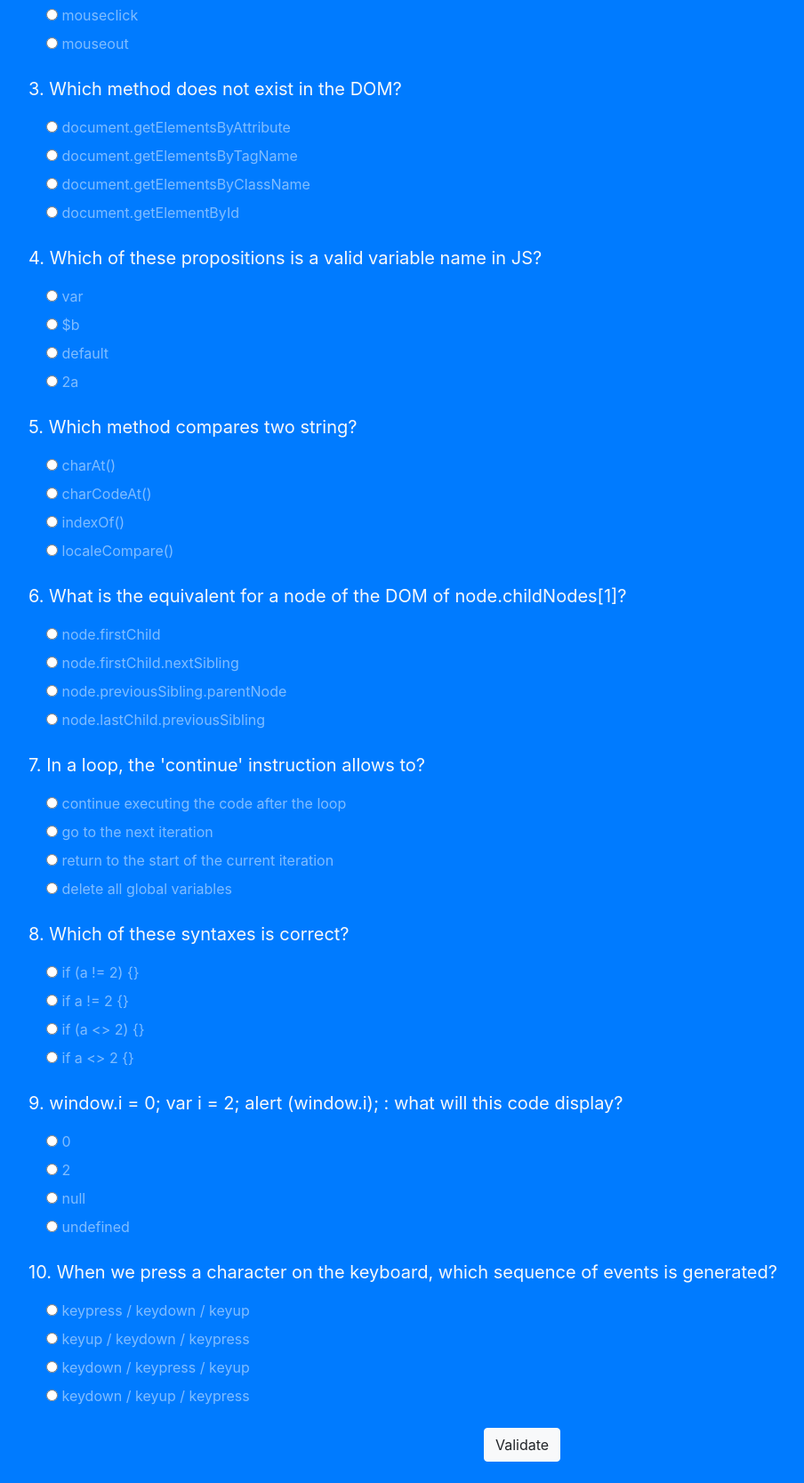
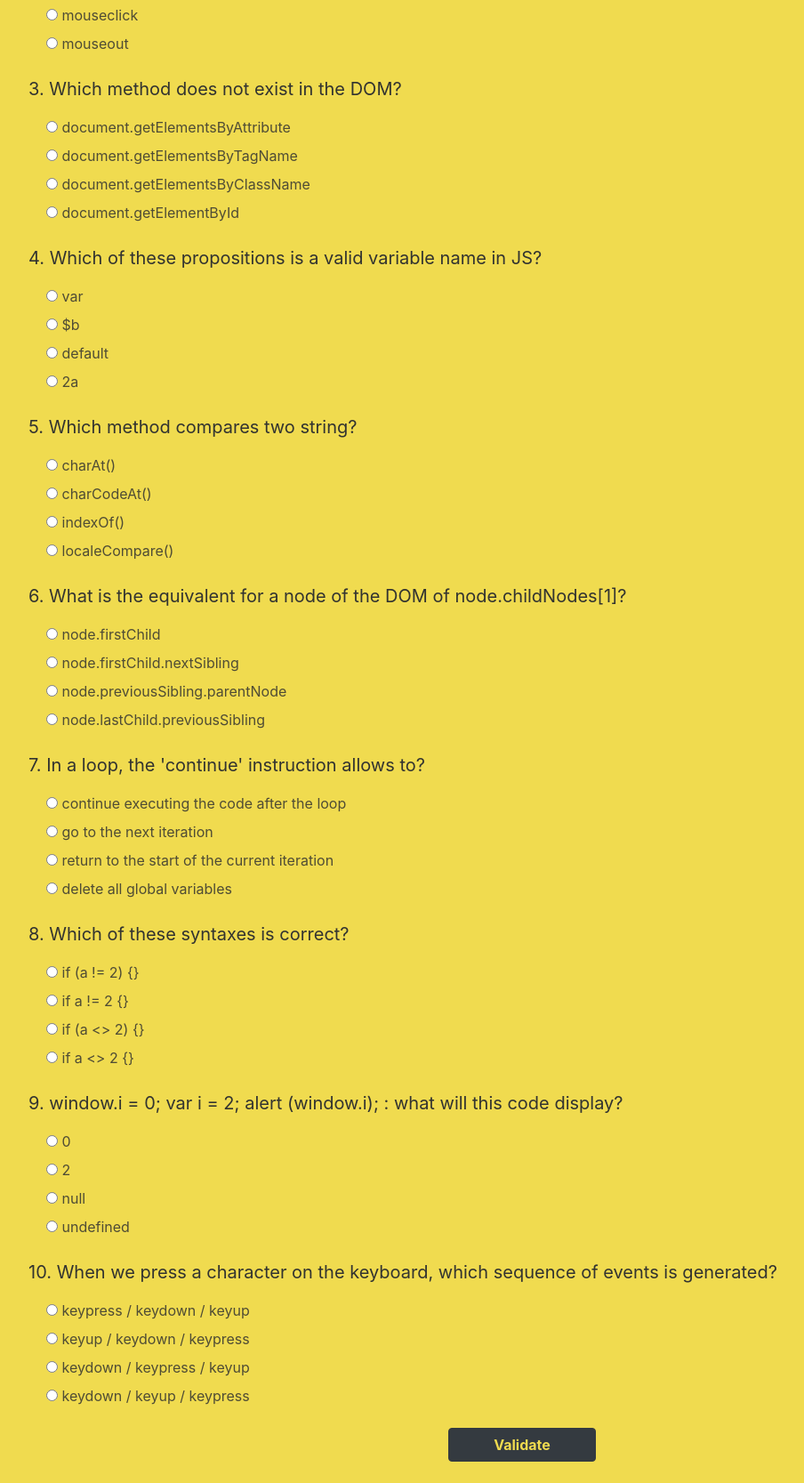
Before and after one commit to badroyacine/Simple-JsDev-Quiz, a plain HTML site: page index.html in a window 1280 px wide. Shown: the part 548-2215 px from the top of the page at 89% size, without its empty margins (53-957 px from the left). Drawn offline with nearby package versions, Linux system fonts and the light colour scheme.

Commit message:
change style

```diff
--- a/index.html
+++ b/index.html
@@ -6,220 +6,221 @@
   <meta http-equiv="X-UA-Compatible" content="ie=edge">
   <title>JavaScript Quiz</title>
   <link rel="stylesheet" href="https://stackpath.bootstrapcdn.com/bootstrap/4.3.1/css/bootstrap.min.css" integrity="sha384-ggOyR0iXCbMQv3Xipma34MD+dH/1fQ784/j6cY/iJTQUOhcWr7x9JvoRxT2MZw1T" crossorigin="anonymous">
+  <link rel="stylesheet" href="style.css">
 </head>
 <body>
   <!-- top section -->
   <div class="py-3 bg-white text-center">
     <div class="container">
-      <h2 class="text-primary display-3 my-4">JavaScript Quiz</h2>
+      <h2 class="display-3 my-4 text-secondary-color">JavaScript Quiz</h2>
     </div>
   </div>
 
   <!-- result section -->
-  <div class="result py-4 d-none bg-light text-center">
+  <div class="result py-4 d-none bg-secondary-color-85 text-center">
     <div class="container lead">
-      <p>You score is <span class="text-primary display-4 p-3">0%</span></p>
+      <p class="text-white">You score is <span class="text-primary-color display-4 p-3">0%</span></p>
     </div>
   </div>
 
   <!-- quiz section -->
-  <div class="quiz py-4 bg-primary">
+  <div class="quiz py-4 bg-primary-color">
     <div class="container">
-      <h2 class="m4-5 text-white">Test your Javascript skills...</h2>
+      <h2 class="m4-5 text-secondary-color">Test your Javascript skills...</h2>
 
-      <form class="quiz-form text-light">
+      <form class="quiz-form text-secondary-color">
         <div class="my-4">
           <p class="lead font-weight-normal">1. Which attribute of the nodes of the DOM corresponds to the HTML attribute 'class'?</p>
-          <div class="form-check my-2 text-white-50">
+          <div class="form-check my-2 text-secondary-color-85">
             <input type="radio" name="q1" value="A">
             <label class="form-check-label">class</label>
           </div>
-          <div class="form-check my-2 text-white-50">
+          <div class="form-check my-2 text-secondary-color-85">
             <input type="radio" name="q1" value="B">
             <label class="form-check-label">CLASS</label>
           </div>
-          <div class="form-check my-2 text-white-50">
+          <div class="form-check my-2 text-secondary-color-85">
             <input type="radio" name="q1" value="C">
             <label class="form-check-label">className</label>
           </div>
-          <div class="form-check my-2 text-white-50">
+          <div class="form-check my-2 text-secondary-color-85">
             <input type="radio" name="q1" value="D">
             <label class="form-check-label">classAttribut</label>
           </div>
         </div>
         <div class="my-4">
           <p class="lead font-weight-normal">2. Which of these types of events does not exist?</p>
-          <div class="form-check my-2 text-white-50">
+          <div class="form-check my-2 text-secondary-color-85">
             <input type="radio" name="q2" value="A">
             <label class="form-check-label">blur</label>
           </div>
-          <div class="form-check my-2 text-white-50">
+          <div class="form-check my-2 text-secondary-color-85">
             <input type="radio" name="q2" value="B">
             <label class="form-check-label">load</label>
           </div>
-          <div class="form-check my-2 text-white-50">
+          <div class="form-check my-2 text-secondary-color-85">
             <input type="radio" name="q2" value="C">
             <label class="form-check-label">mouseclick</label>
           </div>
-          <div class="form-check my-2 text-white-50">
+          <div class="form-check my-2 text-secondary-color-85">
             <input type="radio" name="q2" value="D">
             <label class="form-check-label">mouseout</label>
           </div>
         </div>
         <div class="my-4">
           <p class="lead font-weight-normal">3. Which method does not exist in the DOM?</p>
-          <div class="form-check my-2 text-white-50">
+          <div class="form-check my-2 text-secondary-color-85">
             <input type="radio" name="q3" value="A">
             <label class="form-check-label">document.getElementsByAttribute</label>
           </div>
-          <div class="form-check my-2 text-white-50">
+          <div class="form-check my-2 text-secondary-color-85">
             <input type="radio" name="q3" value="B">
             <label class="form-check-label">document.getElementsByTagName</label>
           </div>
-          <div class="form-check my-2 text-white-50">
+          <div class="form-check my-2 text-secondary-color-85">
             <input type="radio" name="q3" value="C">
             <label class="form-check-label">document.getElementsByClassName</label>
           </div>
-          <div class="form-check my-2 text-white-50">
+          <div class="form-check my-2 text-secondary-color-85">
             <input type="radio" name="q3" value="D">
             <label class="form-check-label">document.getElementById</label>
           </div>
         </div>
         <div class="my-4">
           <p class="lead font-weight-normal">4. Which of these propositions is a valid variable name in JS?</p>
-          <div class="form-check my-2 text-white-50">
+          <div class="form-check my-2 text-secondary-color-85">
             <input type="radio" name="q4" value="A">
             <label class="form-check-label">var</label>
           </div>
-          <div class="form-check my-2 text-white-50">
+          <div class="form-check my-2 text-secondary-color-85">
             <input type="radio" name="q4" value="B">
             <label class="form-check-label">$b</label>
           </div>
-          <div class="form-check my-2 text-white-50">
+          <div class="form-check my-2 text-secondary-color-85">
             <input type="radio" name="q4" value="C">
             <label class="form-check-label">default</label>
           </div>
-          <div class="form-check my-2 text-white-50">
+          <div class="form-check my-2 text-secondary-color-85">
             <input type="radio" name="q4" value="D">
             <label class="form-check-label">2a</label>
           </div>
         </div>
         <div class="my-4">
           <p class="lead font-weight-normal">5. Which method compares two string?</p>
-          <div class="form-check my-2 text-white-50">
+          <div class="form-check my-2 text-secondary-color-85">
             <input type="radio" name="q5" value="A">
             <label class="form-check-label">charAt()</label>
           </div>
-          <div class="form-check my-2 text-white-50">
+          <div class="form-check my-2 text-secondary-color-85">
             <input type="radio" name="q5" value="B">
             <label class="form-check-label">charCodeAt()</label>
           </div>
-          <div class="form-check my-2 text-white-50">
+          <div class="form-check my-2 text-secondary-color-85">
             <input type="radio" name="q5" value="C">
             <label class="form-check-label">indexOf()</label>
           </div>
-          <div class="form-check my-2 text-white-50">
+          <div class="form-check my-2 text-secondary-color-85">
             <input type="radio" name="q5" value="D">
             <label class="form-check-label">localeCompare()</label>
           </div>
         </div>
         <div class="my-4">
           <p class="lead font-weight-normal">6. What is the equivalent for a node of the DOM of node.childNodes[1]?</p>
-          <div class="form-check my-2 text-white-50">
+          <div class="form-check my-2 text-secondary-color-85">
             <input type="radio" name="q6" value="A">
             <label class="form-check-label">node.firstChild</label>
           </div>
-          <div class="form-check my-2 text-white-50">
+          <div class="form-check my-2 text-secondary-color-85">
             <input type="radio" name="q6" value="B">
             <label class="form-check-label">node.firstChild.nextSibling</label>
           </div>
-          <div class="form-check my-2 text-white-50">
+          <div class="form-check my-2 text-secondary-color-85">
             <input type="radio" name="q6" value="C">
             <label class="form-check-label">node.previousSibling.parentNode</label>
           </div>
-          <div class="form-check my-2 text-white-50">
+          <div class="form-check my-2 text-secondary-color-85">
             <input type="radio" name="q6" value="D">
             <label class="form-check-label">node.lastChild.previousSibling</label>
           </div>
         </div>
         <div class="my-4">
           <p class="lead font-weight-normal">7. In a loop, the 'continue' instruction allows to?</p>
-          <div class="form-check my-2 text-white-50">
+          <div class="form-check my-2 text-secondary-color-85">
             <input type="radio" name="q7" value="A">
             <label class="form-check-label">continue executing the code after the loop</label>
           </div>
-          <div class="form-check my-2 text-white-50">
+          <div class="form-check my-2 text-secondary-color-85">
             <input type="radio" name="q7" value="B">
             <label class="form-check-label">go to the next iteration</label>
           </div>
-          <div class="form-check my-2 text-white-50">
+          <div class="form-check my-2 text-secondary-color-85">
             <input type="radio" name="q7" value="C">
             <label class="form-check-label">return to the start of the current iteration</label>
           </div>
-          <div class="form-check my-2 text-white-50">
+          <div class="form-check my-2 text-secondary-color-85">
             <input type="radio" name="q7" value="D">
             <label class="form-check-label">delete all global variables</label>
           </div>
         </div>
         <div class="my-4">
           <p class="lead font-weight-normal">8. Which of these syntaxes is correct?</p>
-          <div class="form-check my-2 text-white-50">
+          <div class="form-check my-2 text-secondary-color-85">
             <input type="radio" name="q8" value="A">
             <label class="form-check-label">if (a != 2) {}</label>
           </div>
-          <div class="form-check my-2 text-white-50">
+          <div class="form-check my-2 text-secondary-color-85">
             <input type="radio" name="q8" value="B">
             <label class="form-check-label">if a != 2 {}</label>
           </div>
-          <div class="form-check my-2 text-white-50">
+          <div class="form-check my-2 text-secondary-color-85">
             <input type="radio" name="q8" value="C">
             <label class="form-check-label">if (a <> 2) {}</label>
           </div>
-          <div class="form-check my-2 text-white-50">
+          <div class="form-check my-2 text-secondary-color-85">
             <input type="radio" name="q8" value="D">
             <label class="form-check-label">if a <> 2 {}</label>
           </div>
         </div>
         <div class="my-4">
           <p class="lead font-weight-normal">9. window.i = 0; var i = 2; alert (window.i); : what will this code display?</p>
-          <div class="form-check my-2 text-white-50">
+          <div class="form-check my-2 text-secondary-color-85">
             <input type="radio" name="q9" value="A">
             <label class="form-check-label">0</label>
           </div>
-          <div class="form-check my-2 text-white-50">
+          <div class="form-check my-2 text-secondary-color-85">
             <input type="radio" name="q9" value="B">
             <label class="form-check-label">2</label>
           </div>
-          <div class="form-check my-2 text-white-50">
+          <div class="form-check my-2 text-secondary-color-85">
             <input type="radio" name="q9" value="C">
             <label class="form-check-label">null</label>
           </div>
-          <div class="form-check my-2 text-white-50">
+          <div class="form-check my-2 text-secondary-color-85">
             <input type="radio" name="q9" value="D">
             <label class="form-check-label">undefined</label>
           </div>
         </div>
         <div class="my-4">
           <p class="lead font-weight-normal">10. When we press a character on the keyboard, which sequence of events is generated?</p>
-          <div class="form-check my-2 text-white-50">
+          <div class="form-check my-2 text-secondary-color-85">
             <input type="radio" name="q10" value="A">
             <label class="form-check-label">keypress / keydown / keyup</label>
           </div>
-          <div class="form-check my-2 text-white-50">
+          <div class="form-check my-2 text-secondary-color-85">
             <input type="radio" name="q10" value="B">
             <label class="form-check-label">keyup / keydown / keypress</label>
           </div>
-          <div class="form-check my-2 text-white-50">
+          <div class="form-check my-2 text-secondary-color-85">
             <input type="radio" name="q10" value="C">
             <label class="form-check-label">keydown / keypress / keyup</label>
           </div>
-          <div class="form-check my-2 text-white-50">
+          <div class="form-check my-2 text-secondary-color-85">
             <input type="radio" name="q10" value="D">
             <label class="form-check-label">keydown / keyup / keypress</label>
           </div>
         </div>
         <div class="text-center">
-          <input type="submit" class="btn btn-light" value="Validate">
+          <input type="submit" class="btn btn-dark" value="Validate">
         </div>
       </form>
 
--- /dev/null
+++ b/style.css
@@ -0,0 +1,15 @@
+.text-primary-color { color: #F0DB4F; }
+.text-secondary-color { color: #323330; }
+.text-secondary-color-85 { color: rgba(50,51,48, 0.85); }
+
+.bg-primary-color { background-color: #F0DB4F; }
+.bg-secondary-color { background-color: #323330; }
+.bg-secondary-color-85 { background-color: rgba(50,51,48, 0.85); }
+
+.btn-dark{
+  color: #F0DB4F;
+  width: 15%;
+  font-weight: bold;
+}
+
+.btn-dark:hover { color: #F0DB4F; }
```
